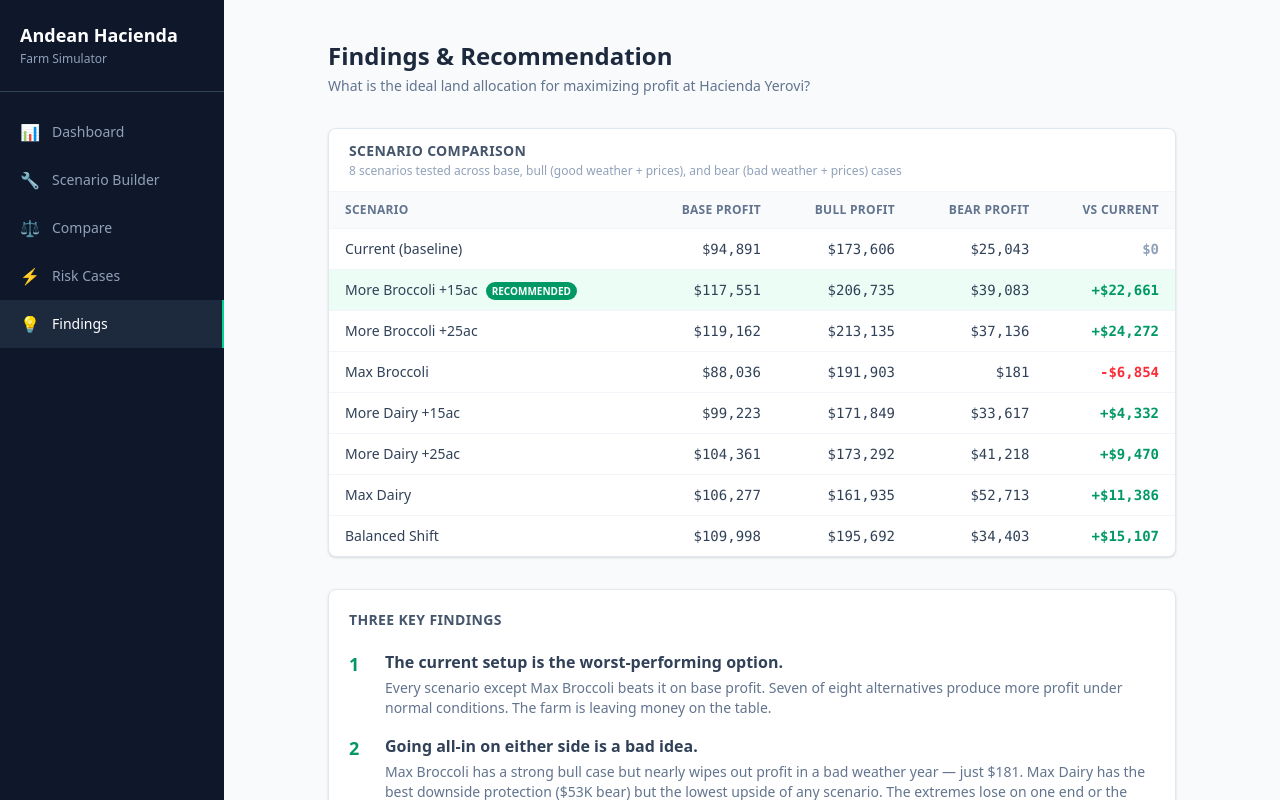
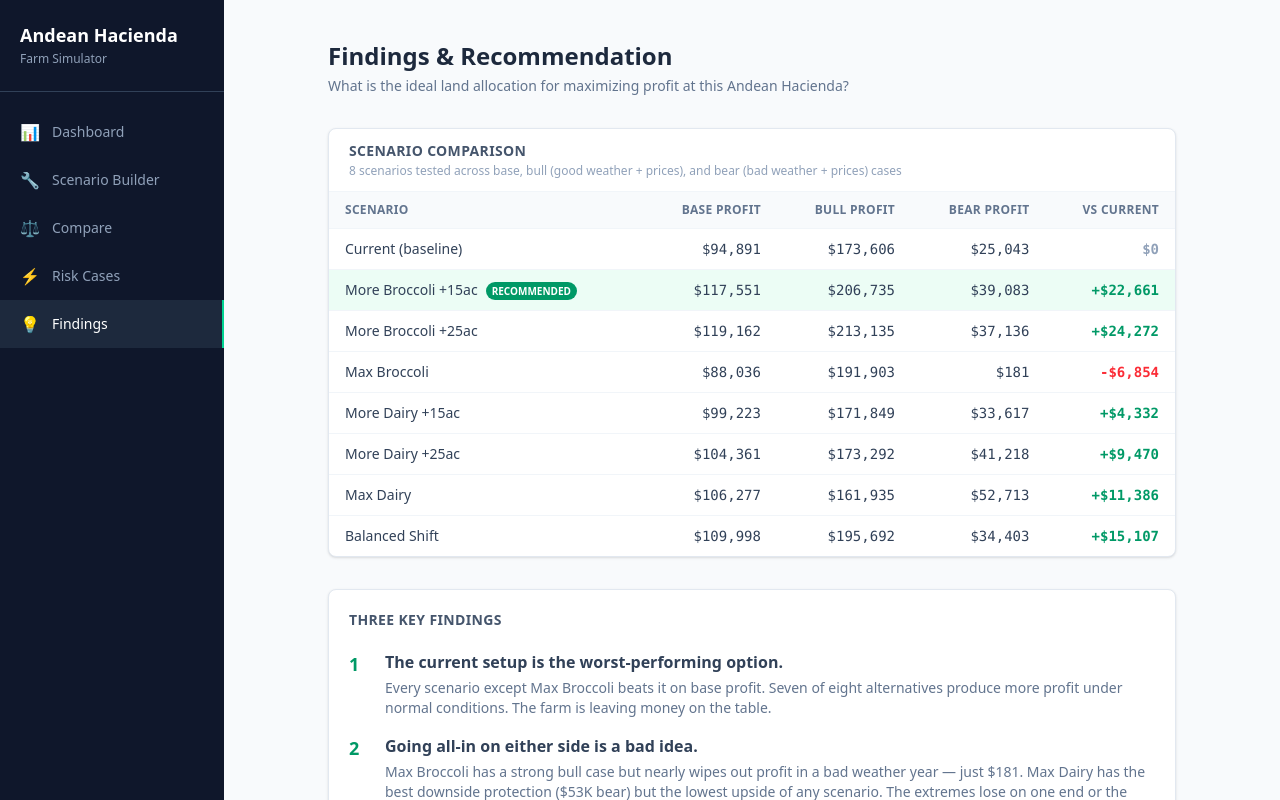
Before and after one commit to alcytorres/andean_farm_simulator, a React (Vite) app in the folder frontend/: page /findings in a window 1280 px wide. Shown: the top 800 px of the page. Built offline with nearby package versions, Linux system fonts and the light colour scheme.

Commit message:
Update findings subheader

```diff
--- a/frontend/src/pages/Findings.tsx
+++ b/frontend/src/pages/Findings.tsx
@@ -23,7 +23,7 @@ export default function Findings() {
       <div>
         <h2 className="text-2xl font-bold text-slate-800">Findings & Recommendation</h2>
         <p className="text-sm text-slate-500 mt-1">
-          What is the ideal land allocation for maximizing profit at Hacienda Yerovi?
+          What is the ideal land allocation for maximizing profit at this Andean Hacienda?
         </p>
       </div>
 
```
